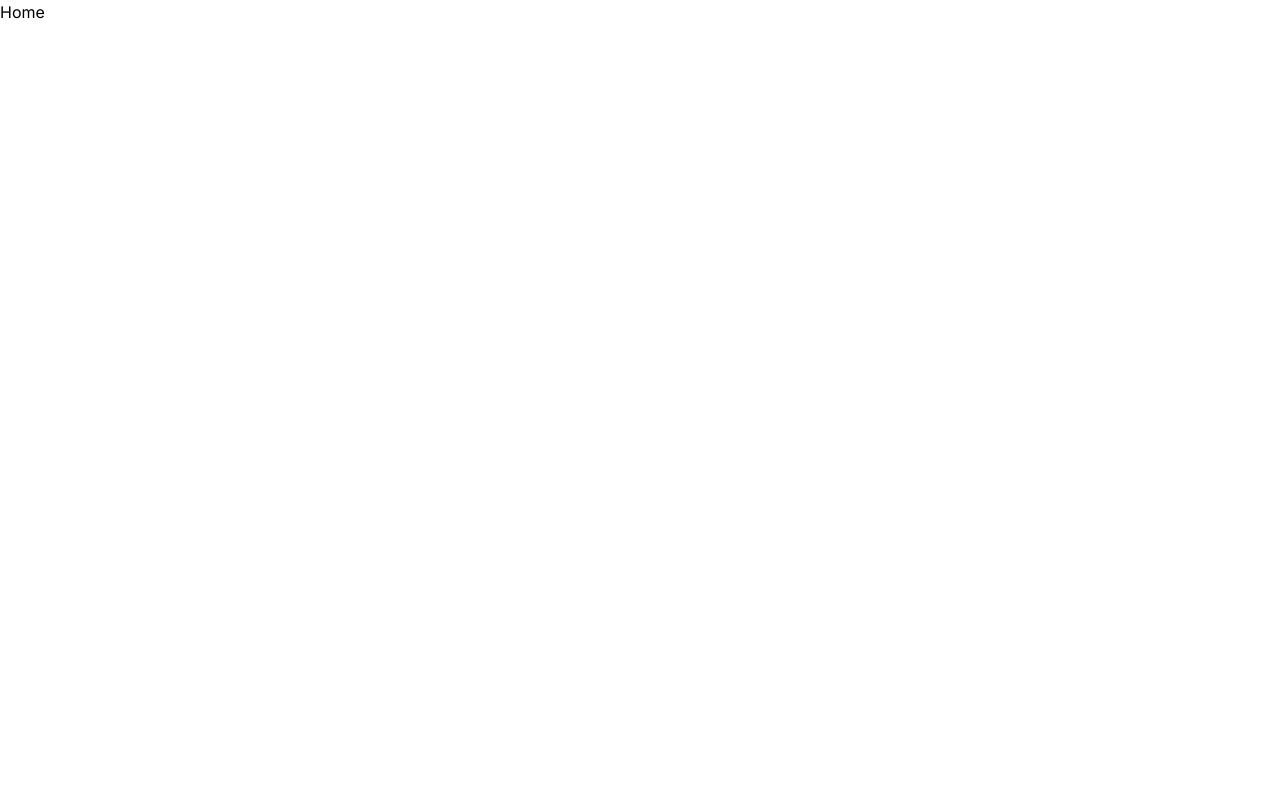
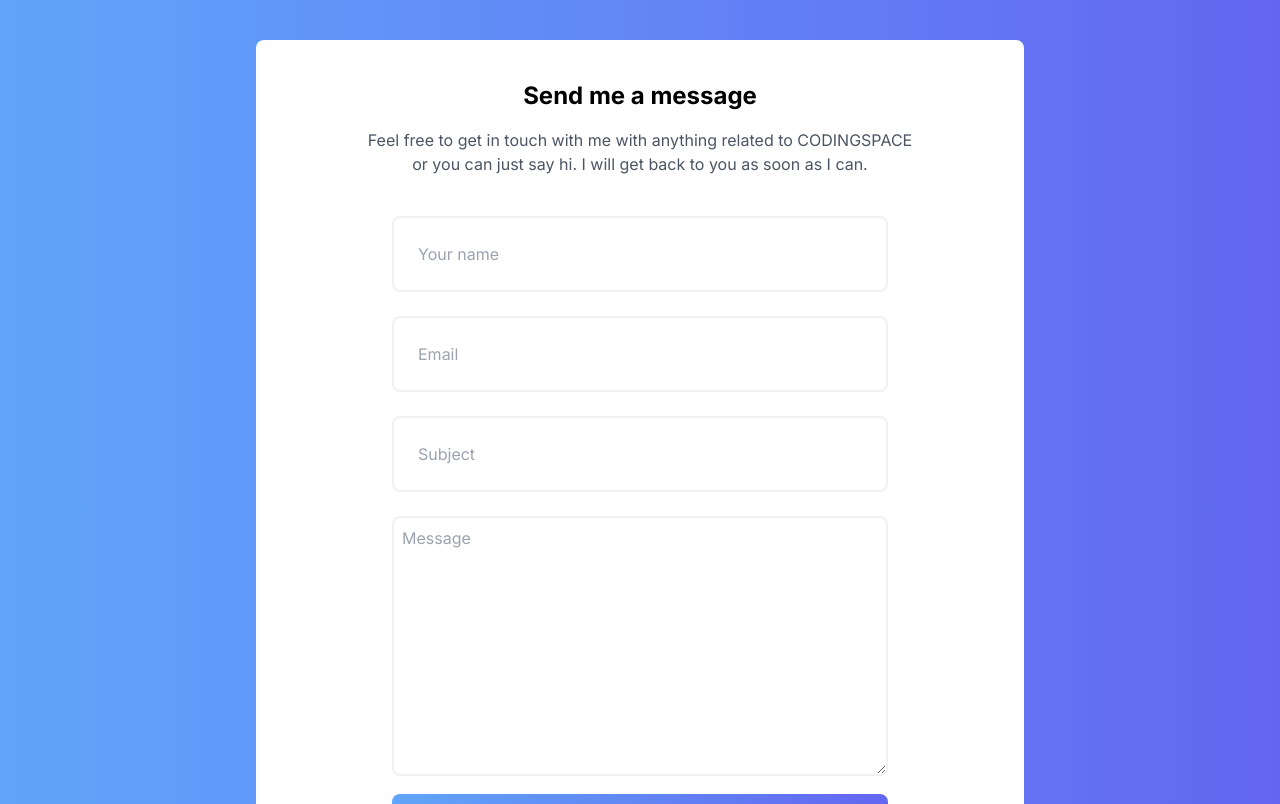
Before and after one commit to TaiwoSoftware/Contact-form, a Next.js app: page / in a window 1280 px wide. Shown: the top 804 px of the page. Built offline with nearby package versions, Linux system fonts and the light colour scheme.

Commit message:
I love what i'm learning

```diff
--- a/src/app/layout.js
+++ b/src/app/layout.js
@@ -10,8 +10,10 @@ export const metadata = {
 
 export default function RootLayout({ children }) {
   return (
-    <html lang="en">
-      <body className={inter.className}>{children}</body>
+        <html lang="en" className="bg-gradient-to-r from-blue-400 to-indigo-500">
+      <body className={inter.className}>
+        <main>{children}</main>
+      </body>
     </html>
   );
 }
--- a/src/app/page.js
+++ b/src/app/page.js
@@ -1,5 +1,25 @@
-export default function Home() {
+import FormInput from "@/components/FormInput";
+export default function page() {
   return (
-    <div>Home</div>
+    <div className=" p-10 bg-white mt-10 mb-10 max-w-3xl m-auto rounded-lg">
+      <h1 className="text-center font-bold text-2xl">Send me a message</h1>
+      <p className="text-center mt-4 mb-4 text-gray-600">
+        Feel free to get in touch with me with anything related to CODINGSPACE{" "}
+        <br /> or you can just say hi. I will get back to you as soon as I can.
+      </p>
+      <form className=" px-24 pb-20">
+        <FormInput type="text" placeholder="Your name" />
+        <FormInput type="email" placeholder="Email" />
+        <FormInput type="text" placeholder="Subject" />
+        <textarea
+          placeholder="Message"
+          className=" active:border-blue-500 visited:border-blue-500 focus:border-blue-500 outline-none border-gray-500 border-2 text-blue-500 border-opacity-10 rounded-lg mt-6 mb-3 p-2 w-full"
+          id=""
+          cols="30"
+          rows="10"
+        ></textarea>
+        <button className="bg-gradient-to-r from-blue-400 to-indigo-500 w-full px-5 py-4 text-white rounded-lg">Send</button>
+      </form>
+    </div>
   );
 }
--- /dev/null
+++ b/src/components/FormInput.jsx
@@ -0,0 +1,13 @@
+'use client'
+import { useState } from "react"
+export default function FormInput({type, placeholder}) {
+    const [value, setValue] = useState('');
+    const handleChange = (e) => {
+        setValue(e.target.value);
+    }
+  return (
+    <>
+    <input className=" active:border-blue-500 visited:border-blue-500 focus:border-indigo-300 outline-none border-2 border-gray-500 text-indigo-400 border-opacity-10 rounded-lg w-full p-6 mt-6" type={type} placeholder={placeholder} value={value} onChange={handleChange} required />
+    </>
+  )
+}
```
Also changed, not shown: src/app/globals.css (line endings or trailing spaces).
